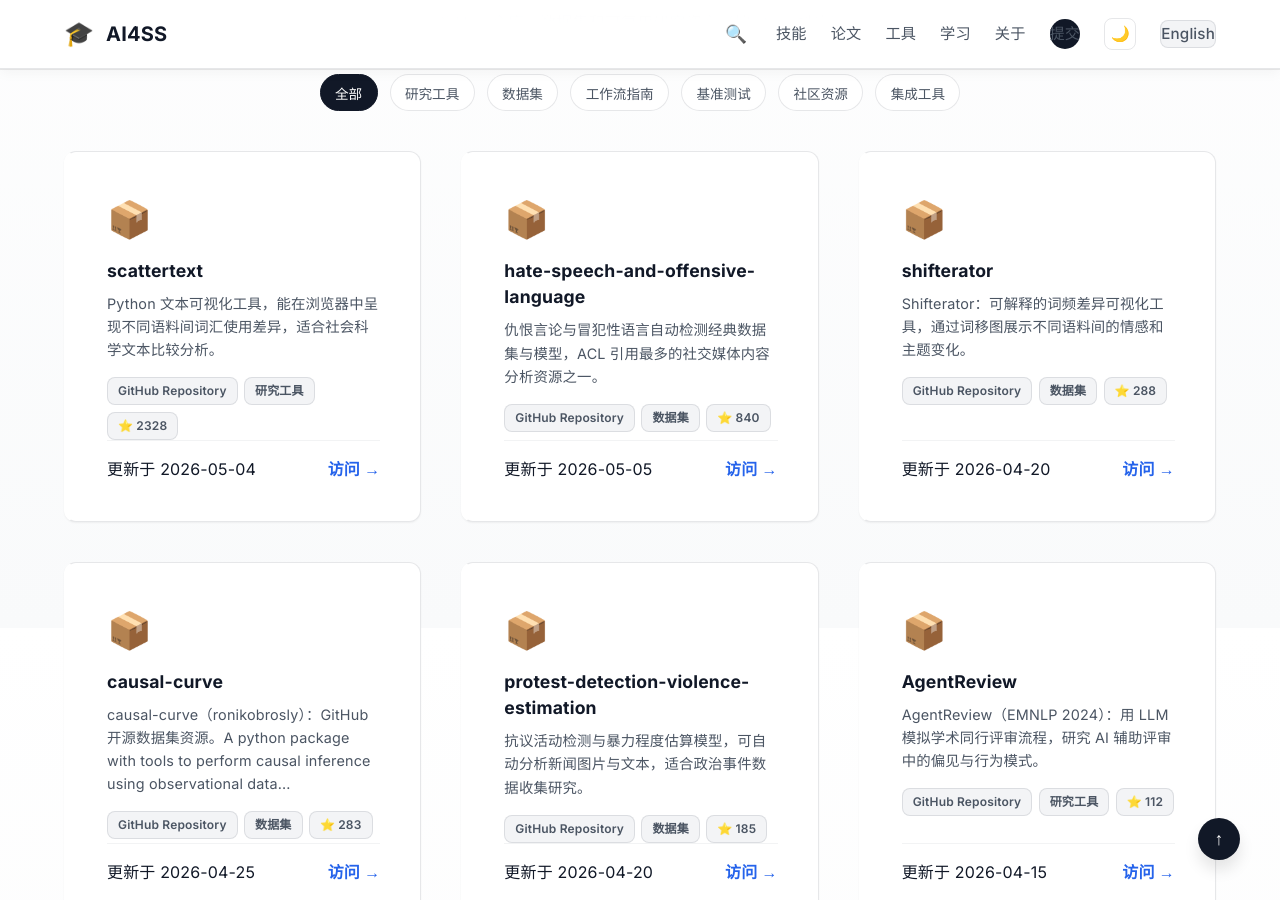
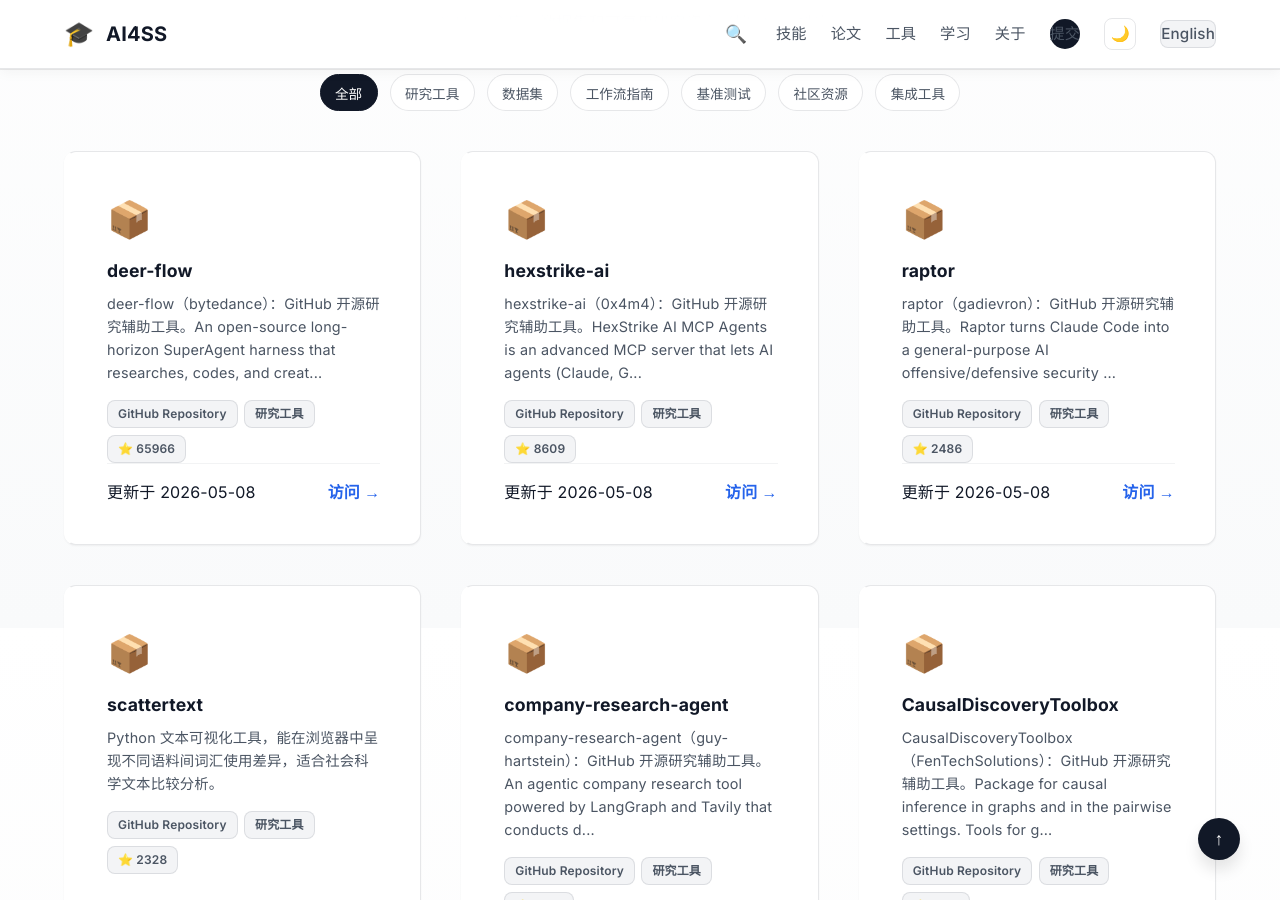
Before and after one commit to mamingsuper/Skills4SocialScience, a Jekyll site: the page built from zh/index.html, in a window 1280 px wide and 900 px high, scrolled down 5672 px. Built offline with Jekyll 4.4.1, drawn with Linux system fonts in a browser that asks for light colours; some of the changed text lies outside the part shown.

Commit message:
chore(resources): auto-collect new GitHub resources for review

```diff
--- /dev/null
+++ b/_resources/0x4m4-hexstrike-ai.md
@@ -0,0 +1,25 @@
+---
+layout: resource
+title: "hexstrike-ai"
+description: "HexStrike AI MCP Agents is an advanced MCP server that lets AI agents (Claude, GPT, Copilot, etc.) autonomously run 150+ cybersecurity tools for automated pentesting, vulnerabil..."
+zh_description: "hexstrike-ai（0x4m4）：GitHub 开源研究辅助工具。HexStrike AI MCP Agents is an advanced MCP server that lets AI agents (Claude, G..."
+type: GitHub Repository
+category: research-tool
+link: https://github.com/0x4m4/hexstrike-ai
+source: github-auto
+stars: 8609
+last_updated: 2026-05-08
+license: "MIT"
+tags: ["0x4m4", "ai", "ai-agents", "ai-cybersecurity", "ai-hacking", "ai-penetration-testing"]
+permalink: /resources/0x4m4-hexstrike-ai/
+---
+## hexstrike-ai (0x4m4)
+
+Auto-collected by AI4SS from GitHub discovery.
+
+- GitHub: https://github.com/0x4m4/hexstrike-ai
+- Stars: 8609
+- Last updated: 2026-05-08
+- Category: research-tool
+
+Use this repository as a candidate tool/reference for AI-enabled social science workflows.
--- /dev/null
+++ b/_resources/brycewang-stanford-awesome-agent-skills-for-empirical-research.md
@@ -0,0 +1,25 @@
+---
+layout: resource
+title: "Awesome-Agent-Skills-for-Empirical-Research"
+description: "🔬 A curated collection of 23,000+ agent skills for empirical research across 8 social science disciplines. | 精选 23,000+ AI Agent 技能库，覆盖8大社会科学学科的实证研究。CoPaper.AI 20分钟完成一篇可复现的规范实证论..."
+zh_description: "Awesome-Agent-Skills-for-Empirical-Research（brycewang-stanford）：GitHub 开源研究辅助工具。🔬 A curated collection of 23,000+ agent skills for empirical research across 8 s..."
+type: GitHub Repository
+category: research-tool
+link: https://github.com/brycewang-stanford/Awesome-Agent-Skills-for-Empirical-Research
+source: github-auto
+stars: 764
+last_updated: 2026-05-08
+license: "NOASSERTION"
+tags: ["academic-research", "agent-skills", "ai-agent", "awesome-list", "communication", "copaper"]
+permalink: /resources/brycewang-stanford-awesome-agent-skills-for-empirical-research/
+---
+## Awesome-Agent-Skills-for-Empirical-Research (brycewang-stanford)
+
+Auto-collected by AI4SS from GitHub discovery.
+
+- GitHub: https://github.com/brycewang-stanford/Awesome-Agent-Skills-for-Empirical-Research
+- Stars: 764
+- Last updated: 2026-05-08
+- Category: research-tool
+
+Use this repository as a candidate tool/reference for AI-enabled social science workflows.
--- /dev/null
+++ b/_resources/bytedance-deer-flow.md
@@ -0,0 +1,25 @@
+---
+layout: resource
+title: "deer-flow"
+description: "An open-source long-horizon SuperAgent harness that researches, codes, and creates. With the help of sandboxes, memories, tools, skill, subagents and message gateway, it handles..."
+zh_description: "deer-flow（bytedance）：GitHub 开源研究辅助工具。An open-source long-horizon SuperAgent harness that researches, codes, and creat..."
+type: GitHub Repository
+category: research-tool
+link: https://github.com/bytedance/deer-flow
+source: github-auto
+stars: 65966
+last_updated: 2026-05-08
+license: "MIT"
+tags: ["agent", "agentic", "agentic-framework", "agentic-workflow", "ai", "ai-agents"]
+permalink: /resources/bytedance-deer-flow/
+---
+## deer-flow (bytedance)
+
+Auto-collected by AI4SS from GitHub discovery.
+
+- GitHub: https://github.com/bytedance/deer-flow
+- Stars: 65966
+- Last updated: 2026-05-08
+- Category: research-tool
+
+Use this repository as a candidate tool/reference for AI-enabled social science workflows.
--- /dev/null
+++ b/_resources/fentechsolutions-causaldiscoverytoolbox.md
@@ -0,0 +1,25 @@
+---
+layout: resource
+title: "CausalDiscoveryToolbox"
+description: "Package for causal inference in graphs and in the pairwise settings. Tools for graph structure recovery and dependencies are included."
+zh_description: "CausalDiscoveryToolbox（FenTechSolutions）：GitHub 开源研究辅助工具。Package for causal inference in graphs and in the pairwise settings. Tools for g..."
+type: GitHub Repository
+category: research-tool
+link: https://github.com/FenTechSolutions/CausalDiscoveryToolbox
+source: github-auto
+stars: 1228
+last_updated: 2026-05-07
+license: "MIT"
+tags: ["algorithm", "causal-discovery", "causal-inference", "causal-models", "causality", "graph"]
+permalink: /resources/fentechsolutions-causaldiscoverytoolbox/
+---
+## CausalDiscoveryToolbox (FenTechSolutions)
+
+Auto-collected by AI4SS from GitHub discovery.
+
+- GitHub: https://github.com/FenTechSolutions/CausalDiscoveryToolbox
+- Stars: 1228
+- Last updated: 2026-05-07
+- Category: research-tool
+
+Use this repository as a candidate tool/reference for AI-enabled social science workflows.
--- /dev/null
+++ b/_resources/gadievron-raptor.md
@@ -0,0 +1,25 @@
+---
+layout: resource
+title: "raptor"
+description: "Raptor turns Claude Code into a general-purpose AI offensive/defensive security agent. By using Claude.md and creating rules, sub-agents, and skills, and orchestrating security..."
+zh_description: "raptor（gadievron）：GitHub 开源研究辅助工具。Raptor turns Claude Code into a general-purpose AI offensive/defensive security ..."
+type: GitHub Repository
+category: research-tool
+link: https://github.com/gadievron/raptor
+source: github-auto
+stars: 2486
+last_updated: 2026-05-08
+license: "NOASSERTION"
+tags: []
+permalink: /resources/gadievron-raptor/
+---
+## raptor (gadievron)
+
+Auto-collected by AI4SS from GitHub discovery.
+
+- GitHub: https://github.com/gadievron/raptor
+- Stars: 2486
+- Last updated: 2026-05-08
+- Category: research-tool
+
+Use this repository as a candidate tool/reference for AI-enabled social science workflows.
--- /dev/null
+++ b/_resources/gesiscss-awesome-computational-social-science.md
@@ -0,0 +1,25 @@
+---
+layout: resource
+title: "awesome-computational-social-science"
+description: "A list of awesome resources for Computational Social Science"
+zh_description: "awesome-computational-social-science（gesiscss）：GitHub 开源社区资源合集。A list of awesome resources for Computational Social Science"
+type: GitHub Repository
+category: community
+link: https://github.com/gesiscss/awesome-computational-social-science
+source: github-auto
+stars: 874
+last_updated: 2026-05-08
+license: "CC0-1.0"
+tags: ["awesome-list", "computational-social-science", "network-analysis", "python", "rstats", "text-mining"]
+permalink: /resources/gesiscss-awesome-computational-social-science/
+---
+## awesome-computational-social-science (gesiscss)
+
+Auto-collected by AI4SS from GitHub discovery.
+
+- GitHub: https://github.com/gesiscss/awesome-computational-social-science
+- Stars: 874
+- Last updated: 2026-05-08
+- Category: community
+
+Use this repository as a candidate tool/reference for AI-enabled social science workflows.
--- /dev/null
+++ b/_resources/guy-hartstein-company-research-agent.md
@@ -0,0 +1,25 @@
+---
+layout: resource
+title: "company-research-agent"
+description: "An agentic company research tool powered by LangGraph and Tavily that conducts deep diligence on companies using a multi-agent framework. It leverages Google's Gemini 2.5 Flash..."
+zh_description: "company-research-agent（guy-hartstein）：GitHub 开源研究辅助工具。An agentic company research tool powered by LangGraph and Tavily that conducts d..."
+type: GitHub Repository
+category: research-tool
+link: https://github.com/guy-hartstein/company-research-agent
+source: github-auto
+stars: 1884
+last_updated: 2026-05-07
+license: "Apache-2.0"
+tags: ["agents", "ai", "company", "financial-analysis", "gemini", "gemini-3-flash"]
+permalink: /resources/guy-hartstein-company-research-agent/
+---
+## company-research-agent (guy-hartstein)
+
+Auto-collected by AI4SS from GitHub discovery.
+
+- GitHub: https://github.com/guy-hartstein/company-research-agent
+- Stars: 1884
+- Last updated: 2026-05-07
+- Category: research-tool
+
+Use this repository as a candidate tool/reference for AI-enabled social science workflows.
--- /dev/null
+++ b/_resources/ksimback-hermes-ecosystem.md
@@ -0,0 +1,25 @@
+---
+layout: resource
+title: "hermes-ecosystem"
+description: "🗺️ Hermes Atlas — the community map of every tool, skill, and integration for Hermes Agent by Nous Research. Live at hermesatlas.com"
+zh_description: "hermes-ecosystem（ksimback）：GitHub 开源社区资源合集。🗺️ Hermes Atlas — the community map of every tool, skill, and integration for He..."
+type: GitHub Repository
+category: community
+link: https://github.com/ksimback/hermes-ecosystem
+source: github-auto
+stars: 769
+last_updated: 2026-05-08
+license: ""
+tags: ["ai-agents", "ecosystem-map", "hermes-agent", "hermes-atlas", "nous-research"]
+permalink: /resources/ksimback-hermes-ecosystem/
+---
+## hermes-ecosystem (ksimback)
+
+Auto-collected by AI4SS from GitHub discovery.
+
+- GitHub: https://github.com/ksimback/hermes-ecosystem
+- Stars: 769
+- Last updated: 2026-05-08
+- Category: community
+
+Use this repository as a candidate tool/reference for AI-enabled social science workflows.
```
Also changed, not shown: _resources/dissinet-inkvisitor.md (+1 -1 lines).
